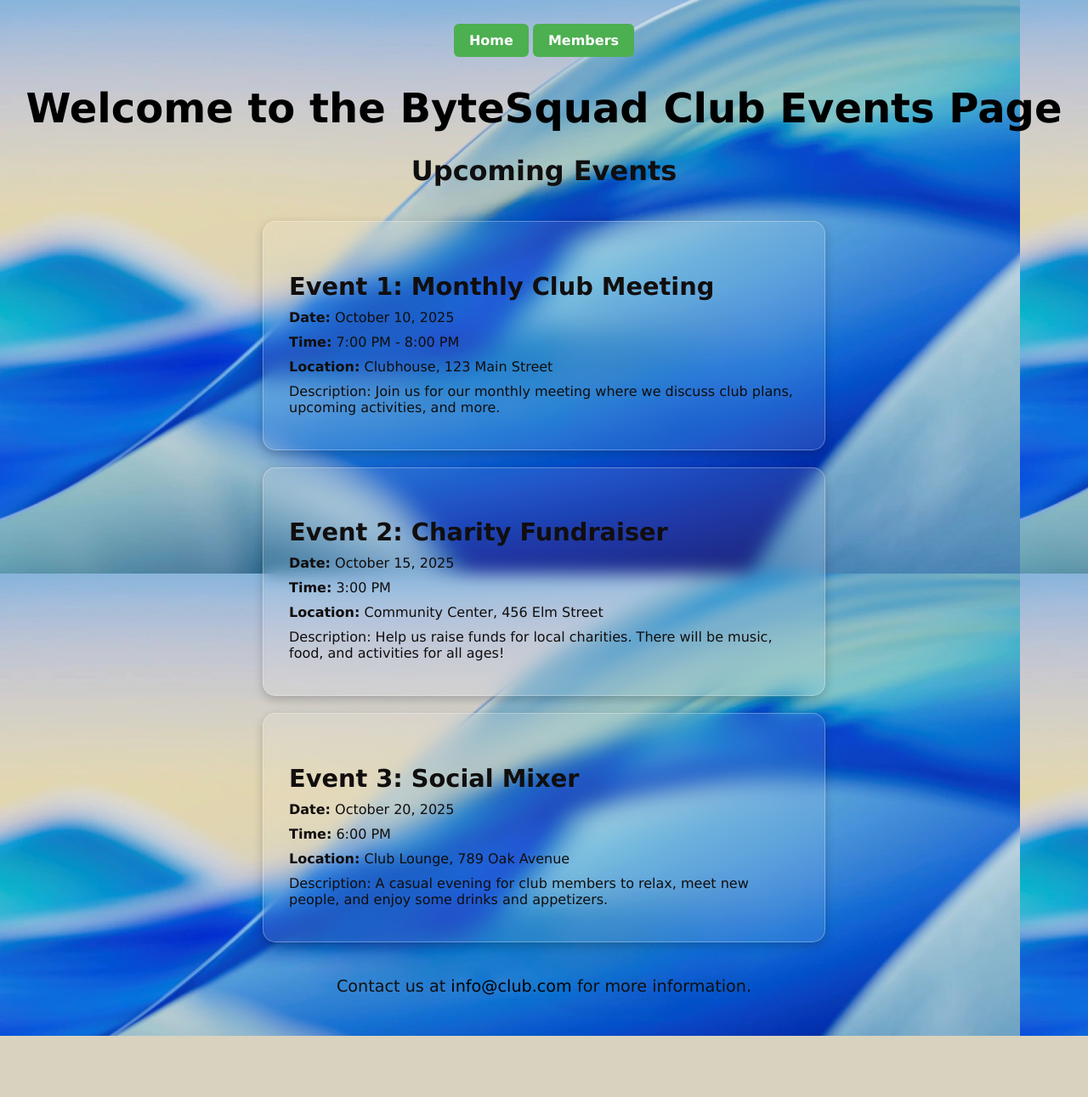
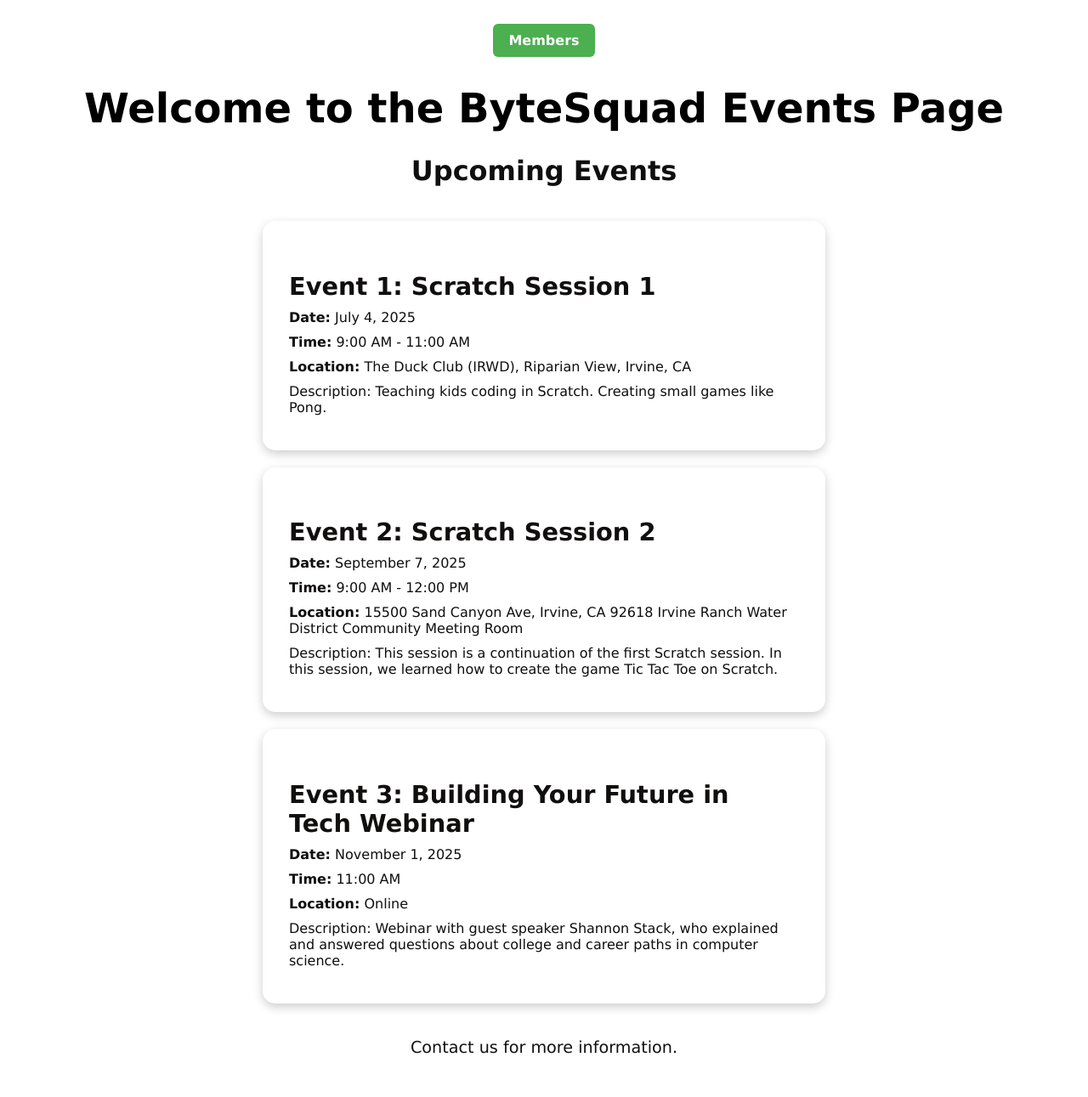
Before and after one commit to aksharas957/bytesquad, a Flask app: page / in a window 1280 px wide. Shown: the whole page at 85% size. Before the commit the page ends 1219 px from the top, so only its background shows below. Run offline with Flask 3, Linux system fonts and the light colour scheme; some libraries are stand-ins or nearby versions.

Commit message:
changes in events page text and about us text

```diff
--- a/static/style.css
+++ b/static/style.css
@@ -4,7 +4,6 @@
     text-align: center;
     padding: 50px;
     text-align: center;
-    background-image: url("./images/back.webp");
 }
 
 
--- a/templates/index.html
+++ b/templates/index.html
@@ -8,17 +8,15 @@
     <link rel="stylesheet" href="{{ url_for('static', filename='style.css') }}">
 
     <div style="text-align:center;">
-        <a href="/" class="btn">Home</a>
         <a href="/aboutus" class="btn">Members</a>
     </div>
     <style>
         body {
             text-align: center;
             padding: 20px;
-            background-color: #0077cc;
+            background-color: #ffffff;
             color: rgb(16, 15, 15);
             font-family: 'Lucida Sans', 'Lucida Sans Regular', 'Lucida Grande', 'Lucida Sans Unicode', Geneva, Verdana, sans-serif;
-            background: url('./static/images/back.webp');
 
 }
 
@@ -81,39 +79,39 @@
 </head>
 <body>
     <header>
-        <h1>Welcome to the ByteSquad Club Events Page</h1>
+        <h1>Welcome to the ByteSquad Events Page</h1>
     </header>
 
     <section>
         <h2>Upcoming Events</h2>
 
         <article class="event">
-            <h3>Event 1: Monthly Club Meeting</h3>
-            <p><strong>Date:</strong> October 10, 2025</p>
-            <p><strong>Time:</strong> 7:00 PM - 8:00 PM</p>
-            <p><strong>Location:</strong> Clubhouse, 123 Main Street</p>
-            <p>Description: Join us for our monthly meeting where we discuss club plans, upcoming activities, and more.</p>
+            <h3>Event 1: Scratch Session 1</h3>
+            <p><strong>Date:</strong> July 4, 2025</p>
+            <p><strong>Time:</strong> 9:00 AM - 11:00 AM</p>
+            <p><strong>Location:</strong> The Duck Club (IRWD), Riparian View, Irvine, CA</p>
+            <p>Description: Teaching kids coding in Scratch. Creating small games like Pong.</p>
         </article>
 
         <article class="event">
-            <h3>Event 2: Charity Fundraiser</h3>
-            <p><strong>Date:</strong> October 15, 2025</p>
-            <p><strong>Time:</strong> 3:00 PM</p>
-            <p><strong>Location:</strong> Community Center, 456 Elm Street</p>
-            <p>Description: Help us raise funds for local charities. There will be music, food, and activities for all ages!</p>
+            <h3>Event 2: Scratch Session 2</h3>
+            <p><strong>Date:</strong> September 7, 2025</p>
+            <p><strong>Time:</strong> 9:00 AM - 12:00 PM</p>
+            <p><strong>Location:</strong> 15500 Sand Canyon Ave, Irvine, CA 92618 Irvine Ranch Water District Community Meeting Room</p>
+            <p>Description: This session is a continuation of the first Scratch session. In this session, we learned how to create the game Tic Tac Toe on Scratch.</p>
         </article>
 
         <article class="event">
-            <h3>Event 3: Social Mixer</h3>
-            <p><strong>Date:</strong> October 20, 2025</p>
-            <p><strong>Time:</strong> 6:00 PM</p>
-            <p><strong>Location:</strong> Club Lounge, 789 Oak Avenue</p>
-            <p>Description: A casual evening for club members to relax, meet new people, and enjoy some drinks and appetizers.</p>
+            <h3>Event 3: Building Your Future in Tech Webinar</h3>
+            <p><strong>Date:</strong> November 1, 2025</p>
+            <p><strong>Time:</strong> 11:00 AM</p>
+            <p><strong>Location:</strong> Online</p>
+            <p>Description: Webinar with guest speaker Shannon Stack, who explained and answered questions about college and career paths in computer science.</p>
         </article>
     </section>
 
     <footer>
-        <p>Contact us at <a href="mailto:info@club.com">info@club.com</a> for more information.</p>
+        <p>Contact us for more information.</p>
     </footer>
 </body>
 </html>
```
Also changed, not shown: templates/table.html (+7 -0 lines).
